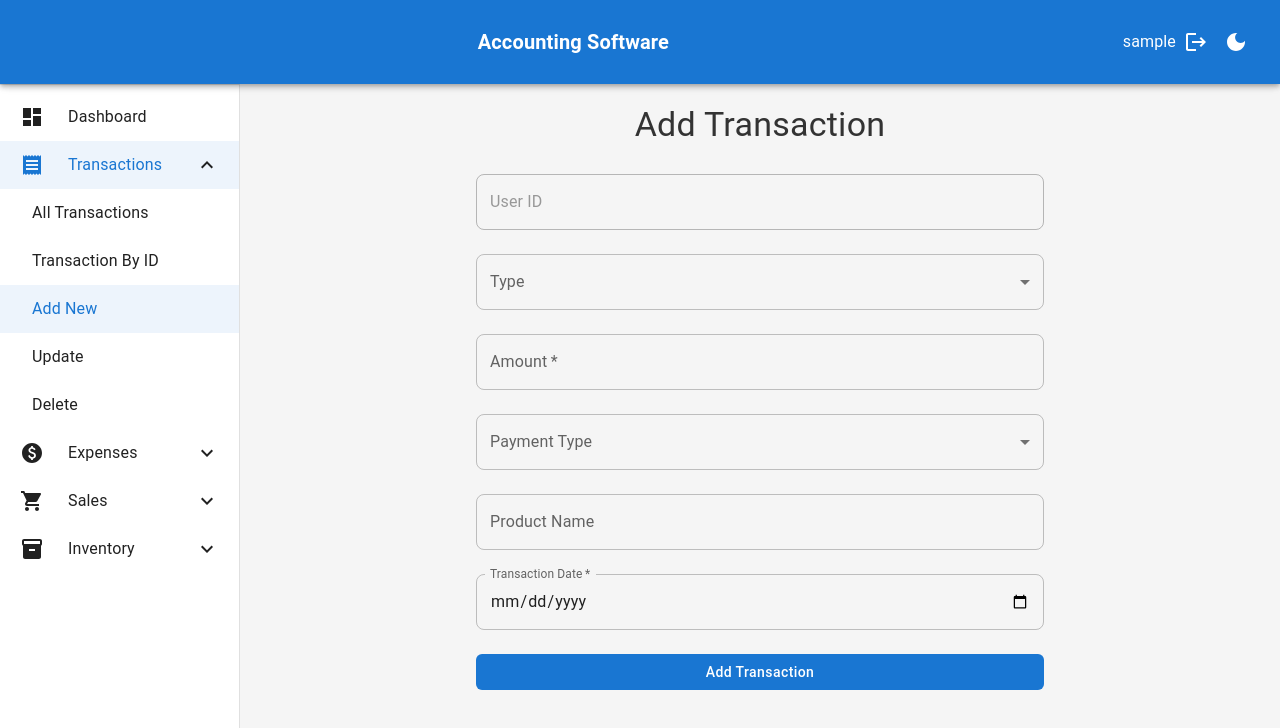
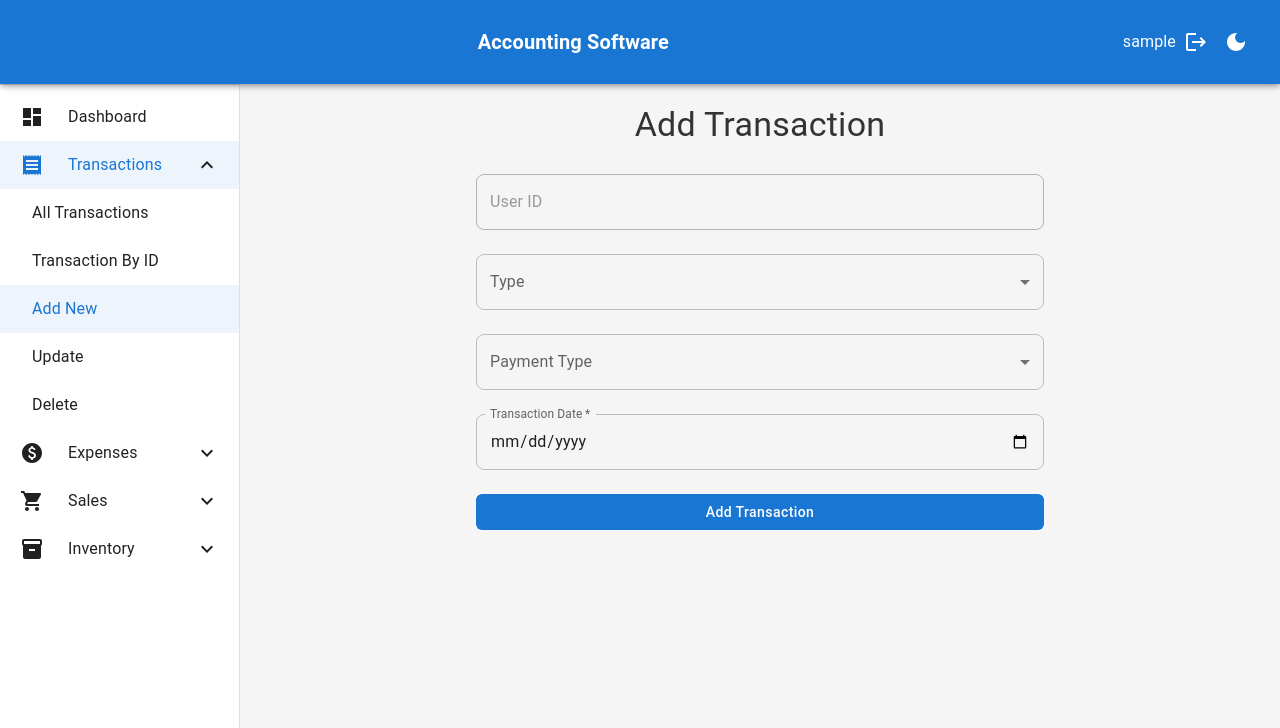
Before and after one commit to sreedhar-dimpu/project-frontend, a React (Create React App) app: page /transactions/add in a window 1280 px wide. Shown: the top 728 px of the page. Built offline with nearby package versions, Linux system fonts and the light colour scheme; sample sign-in values are in the browser's storage.

Commit message:
stock update changes

```diff
--- a/src/Components/AddStock.js
+++ b/src/Components/AddStock.js
@@ -1,11 +1,12 @@
 import React, { useState } from 'react';
 import StockService from '../Services/StockService';
 import { Box, Button, TextField, Typography, FormControl } from '@mui/material';
-import { useUser } from '../Context/UserContext';
+import { useUser } from '../Context/UserContext'; // Import the UserContext to get user details
 
 const AddStock = () => {
   const { user } = useUser(); // Access the logged-in user's details
   const [stock, setStock] = useState({
+    userId: user?.id || '', // Set default userId from context
     productName: '',
     category: '',
     quantity: '',
@@ -60,16 +61,14 @@ const AddStock = () => {
     e.preventDefault();
 
     if (validateForm()) {
-        const stockWithUserId = { ...stock, userId: user?.id }; // Add userId from context
-
-        // Debugging: Log the payload
-        console.log('Payload:', stockWithUserId);
+      // Include userId when submitting the stock
+      const stockWithUserId = { ...stock, userId: user?.id };
 
       StockService.addStock(stockWithUserId)
-            .then((response) => {
-                console.log('Response:', response); // Debugging: Log the response
+        .then(() => {
           alert('Stock added successfully!');
           setStock({
+            userId: user?.id || '', // Reset userId to the logged-in user
             productName: '',
             category: '',
             quantity: '',
@@ -96,6 +95,14 @@ const AddStock = () => {
         Add Stock
       </Typography>
       <Box component="form" onSubmit={handleSubmit} noValidate>
+        <FormControl fullWidth margin="normal">
+          <TextField
+            label="User ID"
+            name="userId"
+            value={stock.userId}
+            disabled // Make the field read-only as it is set automatically
+          />
+        </FormControl>
         <FormControl fullWidth margin="normal">
           <TextField
             label="Product Name"
--- a/src/Components/AddTransaction.js
+++ b/src/Components/AddTransaction.js
@@ -23,7 +23,7 @@ const AddTransaction = () => {
         transactionDate: '',
         source: '',
         expenseType: '',
-        quantity: '' // New field
+        quantity: '', // New field
     });
 
     const [errors, setErrors] = useState({}); // Validation errors
@@ -44,13 +44,15 @@ const AddTransaction = () => {
                 if (!value) errorMsg = 'Payment Type is required.';
                 break;
             case 'amount':
-                if (!value || isNaN(value) || Number(value) <= 0) errorMsg = 'Amount must be a positive number.';
+                if (!value || isNaN(value) || Number(value) <= 0)
+                    errorMsg = 'Amount must be a positive number.';
                 break;
             case 'transactionDate':
                 if (!value) errorMsg = 'Transaction Date is required.';
                 break;
             case 'quantity':
-                if (!value || isNaN(value) || Number(value) <= 0) errorMsg = 'Quantity must be a positive number.';
+                if (!value || isNaN(value) || Number(value) <= 0)
+                    errorMsg = 'Quantity must be a positive number.';
                 break;
             default:
                 break;
@@ -75,7 +77,7 @@ const AddTransaction = () => {
         e.preventDefault();
         if (validateForm()) {
             TransactionService.addTransaction(transaction)
-                .then((response) => {
+                .then(() => {
                     alert('Transaction added successfully');
                     setTransaction({
                         userId: user?.id || '', // Reset userId to the logged-in user
@@ -85,7 +87,7 @@ const AddTransaction = () => {
                         transactionDate: '',
                         source: '',
                         expenseType: '',
-                        quantity: '' // Reset new field
+                        quantity: '', // Reset new field
                     });
                     setErrors({}); // Clear errors
                 })
@@ -130,19 +132,24 @@ const AddTransaction = () => {
                         </Typography>
                     )}
                 </FormControl>
-                <FormControl fullWidth margin="normal">
-                    <TextField
-                        label="Amount"
-                        type="number"
-                        name="amount"
-                        value={transaction.amount}
-                        onChange={handleChange}
-                        error={!!errors.amount}
-                        helperText={errors.amount}
-                        required
-                    />
-                </FormControl>
-                {transaction.expenseType === 'Stock Purchase' && (
+                {transaction.type === 'Expense' && (
+                    <FormControl fullWidth margin="normal">
+                        <InputLabel>Expense Type</InputLabel>
+                        <Select
+                            name="expenseType"
+                            value={transaction.expenseType}
+                            onChange={handleChange}
+                        >
+                            <MenuItem value="">Select</MenuItem>
+                            <MenuItem value="Rent">Rent</MenuItem>
+                            <MenuItem value="Utilities">Utilities</MenuItem>
+                            <MenuItem value="Salary">Salary</MenuItem>
+                            <MenuItem value="Stock Purchase">Stock Purchase</MenuItem>
+                            <MenuItem value="Other">Other</MenuItem>
+                        </Select>
+                    </FormControl>
+                )}
+                {(transaction.type === 'Revenue' || transaction.expenseType === 'Stock Purchase') && (
                     <FormControl fullWidth margin="normal">
                         <TextField
                             label="Quantity"
@@ -152,6 +159,37 @@ const AddTransaction = () => {
                             onChange={handleChange}
                             error={!!errors.quantity}
                             helperText={errors.quantity}
+                            required
+                        />
+                    </FormControl>
+                )}
+                {(transaction.type === 'Revenue' || transaction.expenseType === 'Stock Purchase') && (
+                    <FormControl fullWidth margin="normal">
+                        <TextField
+                            label="Product Name"
+                            name="source"
+                            value={transaction.source}
+                            onChange={handleChange}
+                            error={!!errors.source}
+                            helperText={
+                                transaction.type === 'Revenue'
+                                    ? 'Required for Sale'
+                                    : 'Required for Stock Purchase'
+                            }
+                            required
+                        />
+                    </FormControl>
+                )}
+                {transaction.type !== '' && (
+                    <FormControl fullWidth margin="normal">
+                        <TextField
+                            label="Amount"
+                            type="number"
+                            name="amount"
+                            value={transaction.amount}
+                            onChange={handleChange}
+                            error={!!errors.amount}
+                            helperText={errors.amount}
                             required
                         />
                     </FormControl>
@@ -180,31 +218,6 @@ const AddTransaction = () => {
                 </FormControl>
                 <FormControl fullWidth margin="normal">
                     <TextField
-                        label="Product Name"
-                        name="source"
-                        value={transaction.source}
-                        onChange={handleChange}
-                    />
-                </FormControl>
-                {transaction.type === 'Expense' && (
-                    <FormControl fullWidth margin="normal">
-                        <InputLabel>Expense Type</InputLabel>
-                        <Select
-                            name="expenseType"
-                            value={transaction.expenseType}
-                            onChange={handleChange}
-                        >
-                            <MenuItem value="">Select</MenuItem>
-                            <MenuItem value="Rent">Rent</MenuItem>
-                            <MenuItem value="Utilities">Utilities</MenuItem>
-                            <MenuItem value="Salary">Salary</MenuItem>
-                            <MenuItem value="Stock Purchase">Stock Purchase</MenuItem>
-                            <MenuItem value="Other">Other</MenuItem>
-                        </Select>
-                    </FormControl>
-                )}
-                <FormControl fullWidth margin="normal">
-                    <TextField
                         label="Transaction Date"
                         type="date"
                         name="transactionDate"
--- a/src/Components/StockList.js
+++ b/src/Components/StockList.js
@@ -68,14 +68,14 @@ const StockList = () => {
             <Typography variant="h4" component="h2" gutterBottom>
                 Stocks List
             </Typography>
-            <Button
+            {/* <Button
                 variant="contained"
                 color="primary"
                 onClick={downloadMonthlyReport}
                 sx={{ marginBottom: 2 }}
             >
                 Download Monthly Report
-            </Button>
+            </Button> */}
             <TableContainer component={Paper}>
                 <Table>
                     <TableHead>
--- a/src/Services/TransactionService.js
+++ b/src/Services/TransactionService.js
@@ -35,9 +35,15 @@ class TransactionService {
         return axios.get(`${API_URL}/profit-loss/${year}/${month}`);
     }
 
-    downloadProfitLossPDF(year, month) {
-        return axios.get(`${API_URL}/profit-loss/pdf/${year}/${month}`, {
-            responseType: 'blob'
+    // downloadProfitLossPDF(year, month) {
+    //     return axios.get(`${API_URL}/profit-loss/pdf/${year}/${month}`, {
+    //         responseType: 'blob'
+    //     });
+    // }
+
+    downloadProfitLossPDF(year, month, userId) {
+        return axios.get(`${API_URL}/profit-loss/pdf/${year}/${month}?userId=${userId}`, {
+            responseType: 'blob',
         });
     }
 }
```
Lines whose indentation alone changed are shown as unchanged.
